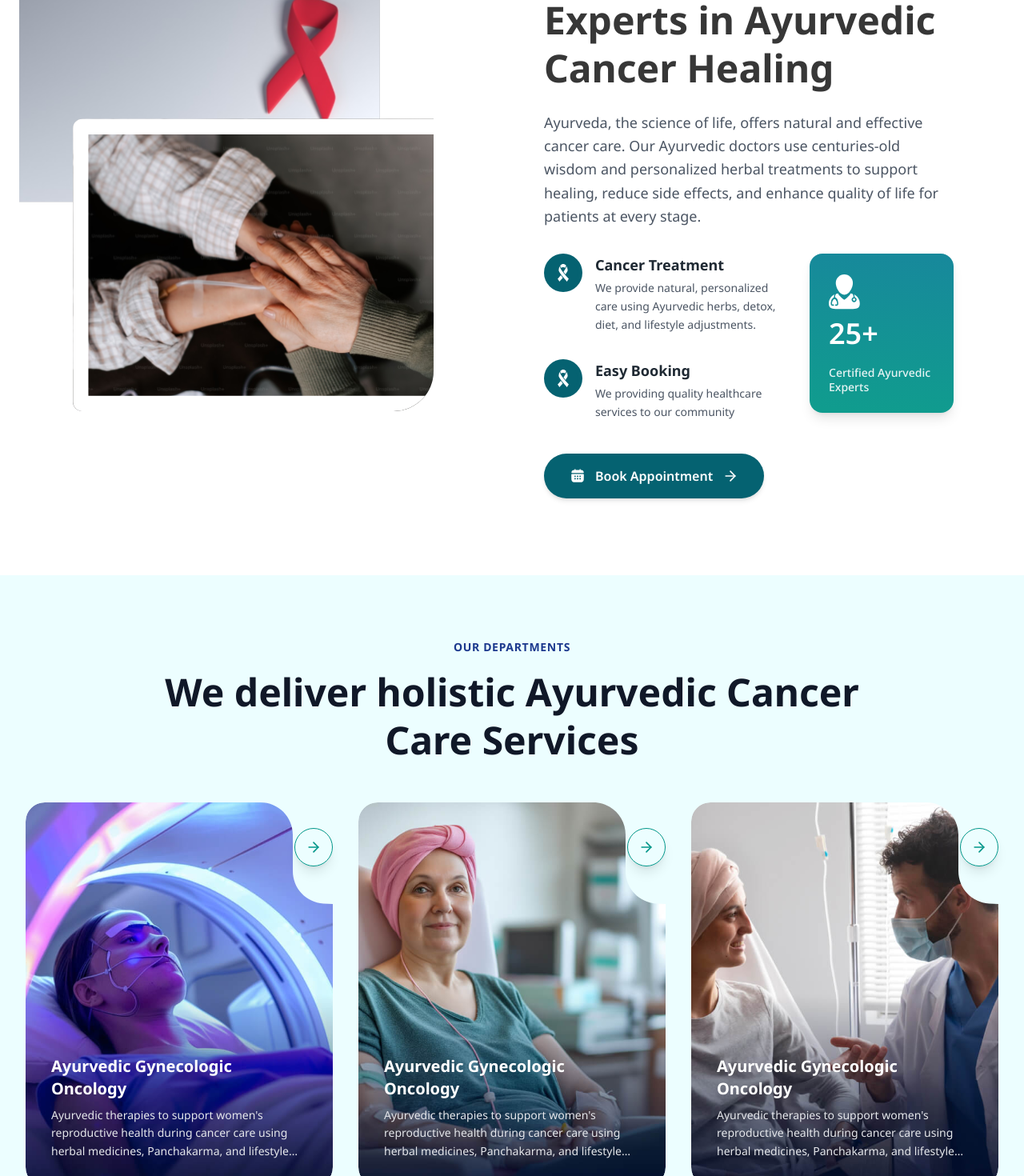
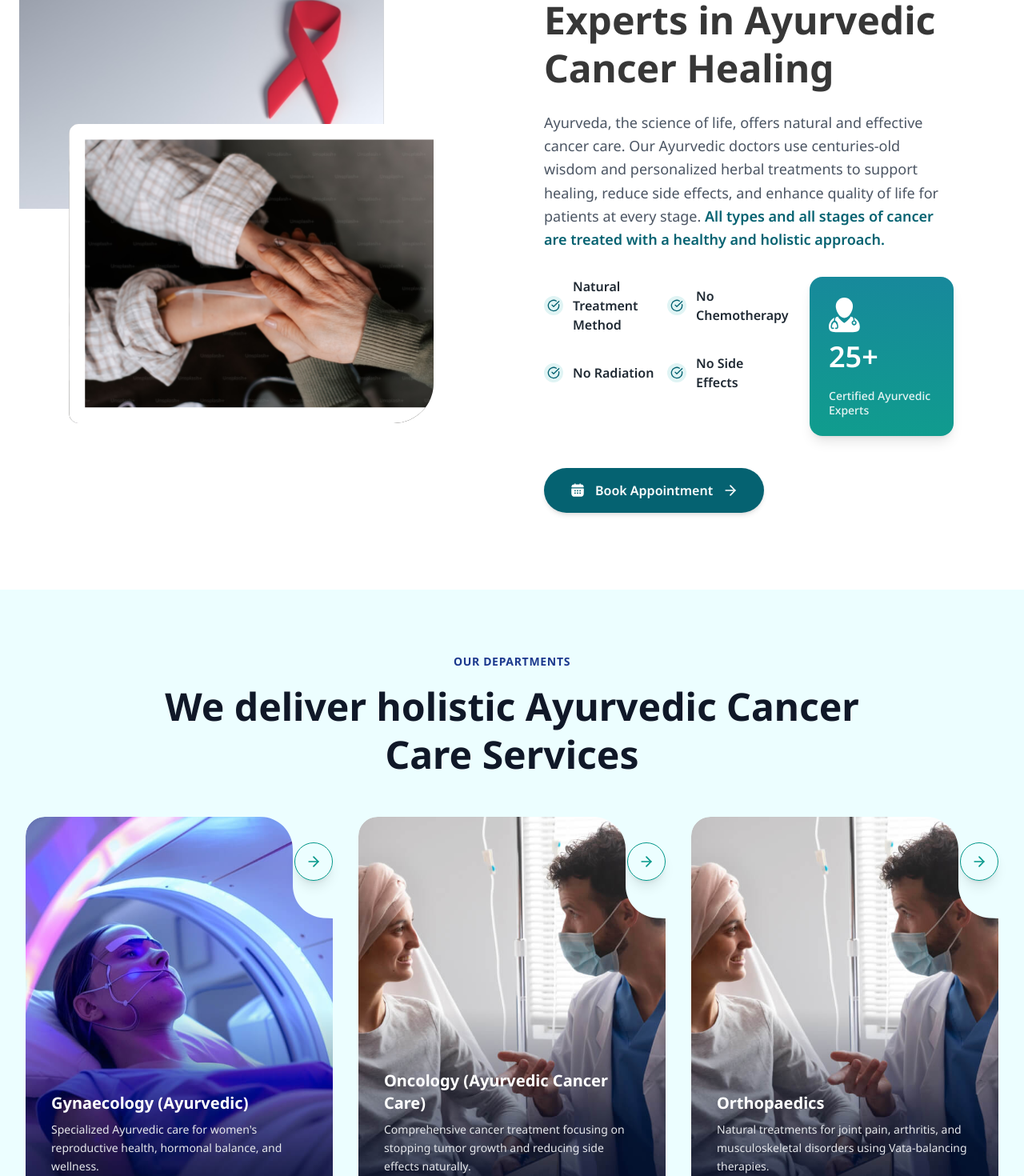
Before and after one commit to Jc-cell-cpu/sambhavnaclinic, a Next.js app: page / in a window 1280 px wide. Shown: the part 2620-4090 px from the top of the page at 80% size. Built offline with nearby package versions, Linux system fonts and the light colour scheme.

Commit message:
feat: add new UI components for clinic departments, medical facilities, doctors, and general site sections.

```diff
--- a/src/components/DepartmentDetails.tsx
+++ b/src/components/DepartmentDetails.tsx
@@ -7,73 +7,45 @@ import { motion, AnimatePresence } from "framer-motion";
 
 const departments = [
   {
-    id: "gyn-oncology",
-    title: "Ayurvedic Gynecologic Oncology",
-    shortTitle: "Gyn. Oncology",
+    id: "gynaecology",
+    title: "Gynaecology (Ayurvedic)",
+    shortTitle: "Gynaecology",
     description:
-      "Our specialized department focuses on women's reproductive cancers including ovarian, cervical, and uterine cancers. We combine ancient Ayurvedic wisdom with modern diagnostics to provide comprehensive care that addresses the root cause while managing symptoms and side effects of conventional treatments.",
+      "Our Gynaecology department offers specialized Ayurvedic care for women's reproductive health. We focus on hormonal balance, menstrual disorders, PCOD/PCOS, and uterine health using natural herbal therapies and lifestyle modifications.",
     image: "/images/Vector 1.svg",
     features: [
-      "Personalized hormone balancing",
-      "Rasayana therapy for tissue rejuvenation",
-      "Stress management & counseling",
-      "Dietary protocols for women's health",
+      "Hormonal balance correction",
+      "PCOD/PCOS management",
+      "Menstrual disorder treatments",
+      "Fertility support",
     ],
   },
   {
-    id: "gi-oncology",
-    title: "Gastrointestinal Oncology",
-    shortTitle: "GI Oncology",
+    id: "oncology",
+    title: "Oncology (Ayurvedic Cancer Care)",
+    shortTitle: "Oncology",
     description:
-      "Focusing on cancers of the digestive system such as stomach, liver, colorectal, and pancreatic cancers. Our treatments aim to restore Agni (digestive fire), improve metabolism, and enhance the body's natural detoxification processes.",
-    image: "/images/Vector 1 (1).svg",
+      "Our Oncology department provides comprehensive cancer treatment focusing on stopping tumor growth, preventing metastasis, and reducing the side effects of conventional treatments like chemotherapy and radiation.",
+    image: "/images/Vector 1 (3).svg",
     features: [
-      "Deep detoxification (Panchakarma)",
-      "Metabolic restoration",
-      "Liver health support",
-      "Gut immunity enhancement",
+      "Tumor growth management",
+      "Immunity boosting",
+      "Side-effect reduction",
+      "Metastasis prevention",
     ],
   },
   {
-    id: "immuno-oncology",
-    title: "Integrative Immuno-Oncology",
-    shortTitle: "Immuno-Oncology",
+    id: "orthopaedics",
+    title: "Orthopaedics",
+    shortTitle: "Orthopaedics",
     description:
-      "A specialized approach for boosting the body's immune defense against various types of tumors. This department works on strengthening Ojas (vitality) and building resistance against recurrence.",
-    image: "/images/Vector 1 (2).svg",
+      "The Orthopaedics department specializes in natural treatments for joint pain, arthritis, osteoarthritis, and other musculoskeletal disorders. We use Vata-balancing herbs and therapies to restore mobility and reduce pain.",
+    image: "/images/Vector 1 (5).svg",
     features: [
-      "Immunomodulatory herbs",
-      "Ojas-building therapies",
-      "Cellular rejuvenation",
-      "Recurrence prevention protocols",
-    ],
-  },
-  {
-    id: "palliative-care",
-    title: "Palliative & Supportive Care",
-    shortTitle: "Palliative Care",
-    description:
-      "Focused on improving the quality of life for patients with advanced illness. We provide symptomatic relief from pain, fatigue, and other side effects using safe, gentle Ayurvedic therapies.",
-    image: "/images/Vector 1 (3).svg",
-    features: [
-      "Pain management therapies",
-      "Mental & emotional support",
-      "Sleep quality improvement",
-      "Family counseling",
-    ],
-  },
-  {
-    id: "preventive-oncology",
-    title: "Preventive Oncology",
-    shortTitle: "Preventive Care",
-    description:
-      "Designed for individuals at high risk or those in remission. We focus on lifestyle modifications, dietary plans, and seasonal cleansing to maintain health and prevent disease occurrence.",
-    image: "/images/Vector 1 (4).svg",
-    features: [
-      "Genetic risk assessment",
-      "Seasonal detox plans",
-      "Lifestyle correction",
-      "Nutritional guidance",
+      "Joint pain relief",
+      "Arthritis management",
+      "Spine & back care",
+      "Mobility restoration",
     ],
   },
 ];
--- a/src/components/Departments.tsx
+++ b/src/components/Departments.tsx
@@ -12,39 +12,21 @@ interface Department {
 
 const departments: Department[] = [
   {
-    title: "Ayurvedic Gynecologic Oncology",
+    title: "Gynaecology (Ayurvedic)",
     description:
-      "Ayurvedic therapies to support women's reproductive health during cancer care using herbal medicines, Panchakarma, and lifestyle correction.",
+      "Specialized Ayurvedic care for women's reproductive health, hormonal balance, and wellness.",
     image: "/images/Vector 1.svg",
   },
   {
-    title: "Ayurvedic Gynecologic Oncology",
+    title: "Oncology (Ayurvedic Cancer Care)",
     description:
-      "Ayurvedic therapies to support women's reproductive health during cancer care using herbal medicines, Panchakarma, and lifestyle correction.",
-    image: "/images/Vector 1 (1).svg",
-  },
-  {
-    title: "Ayurvedic Gynecologic Oncology",
-    description:
-      "Ayurvedic therapies to support women's reproductive health during cancer care using herbal medicines, Panchakarma, and lifestyle correction.",
-    image: "/images/Vector 1 (2).svg",
-  },
-  {
-    title: "Ayurvedic Gynecologic Oncology",
-    description:
-      "Ayurvedic therapies to support women's reproductive health during cancer care using herbal medicines, Panchakarma, and lifestyle correction.",
+      "Comprehensive cancer treatment focusing on stopping tumor growth and reducing side effects naturally.",
     image: "/images/Vector 1 (3).svg",
   },
   {
-    title: "Ayurvedic Gynecologic Oncology",
+    title: "Orthopaedics",
     description:
-      "Ayurvedic therapies to support women's reproductive health during cancer care using herbal medicines, Panchakarma, and lifestyle correction.",
-    image: "/images/Vector 1 (4).svg",
-  },
-  {
-    title: "Ayurvedic Gynecologic Oncology",
-    description:
-      "Ayurvedic therapies to support women's reproductive health during cancer care using herbal medicines, Panchakarma, and lifestyle correction.",
+      "Natural treatments for joint pain, arthritis, and musculoskeletal disorders using Vata-balancing therapies.",
     image: "/images/Vector 1 (5).svg",
   },
 ];
--- a/src/components/MedicalFacilities.tsx
+++ b/src/components/MedicalFacilities.tsx
@@ -2,49 +2,72 @@
 
 import React from "react";
 import {
-  Beaker,
-  BedDouble,
+  Stethoscope,
+  Snowflake,
+  TestTube,
+  Scan,
+  Droplet,
+  CircleDot,
   Activity,
-  Pill,
-  Microscope,
+  Leaf,
   Ambulance,
+  ShieldCheck,
 } from "lucide-react";
 
 const facilities = [
   {
-    icon: Beaker,
-    title: "Advanced Lab",
+    icon: Stethoscope,
+    title: "OPD & IPD Facilities",
     description:
-      "State-of-the-art diagnostic laboratory for precise and timely reports.",
+      "Comprehensive Out-Patient and In-Patient departments for complete care.",
+  },
+  // {
+  //   icon: Snowflake,
+  //   title: "Fully Air-Conditioned Rooms",
+  //   description:
+  //     "Comfortable, temperature-controlled environment for patient recovery.",
+  // },
+  {
+    icon: TestTube,
+    title: "Advanced Laboratory Tests",
+    description:
+      "High-precision diagnostic testing for accurate health assessments.",
   },
   {
-    icon: BedDouble,
-    title: "In-Patient Services",
-    description:
-      "Comfortable and hygienic rooms for patients requiring extended care.",
+    icon: Scan,
+    title: "Ultrasound & X-Ray Services",
+    description: "Modern imaging diagnositics available on-site.",
+  },
+  {
+    icon: Droplet,
+    title: "Blood Testing Facilities",
+    description: "Full-spectrum hematology and blood investigations.",
+  },
+  {
+    icon: CircleDot,
+    title: "Cupping Therapy",
+    description: "Traditional Hijama and cupping therapies for pain and detox.",
   },
   {
     icon: Activity,
-    title: "Panchakarma Center",
-    description:
-      "Dedicated facility for specialized detox and rejuvenation therapies.",
+    title: "Regimental Therapy",
+    description: "Specialized Ilaj-bit-Tadbeer therapies for holistic healing.",
   },
   {
-    icon: Pill,
-    title: "Ayurvedic Pharmacy",
+    icon: Leaf,
+    title: "Panchkarma Treatment",
     description:
-      "In-house pharmacy compliant with GMP standards for authentic medicines.",
-  },
-  {
-    icon: Microscope,
-    title: "Research Wing",
-    description: "Ongoing clinical research to enhance treatment efficacy.",
+      "Complete Ayurvedic detoxification and rejuvenation procedures.",
   },
   {
     icon: Ambulance,
-    title: "Emergency Support",
-    description:
-      "24/7 medical support and ambulance services for critical needs.",
+    title: "24×7 Emergency Services",
+    description: "Round-the-clock emergency support and rapid response.",
+  },
+  {
+    icon: ShieldCheck,
+    title: "Clean, Safe & Patient-Friendly",
+    description: "Hygienic environment focused on patient safety and comfort.",
   },
 ];
 
--- a/src/components/TreatmentsSection.tsx
+++ b/src/components/TreatmentsSection.tsx
@@ -5,49 +5,34 @@ import React from "react";
 
 const treatments = [
   {
+    title: "Liver Cancer",
+    description:
+      "Ayurvedic care to support liver function, detoxify the body (Yakrut Shodhan), and boost immunity using targeted herbal therapies.",
+  },
+  {
+    title: "Kidney Cancer",
+    description:
+      "Focusing on restoring kidney health (Vrikka health) and balancing bodily fluids through specialized herbs and dietary adjustments.",
+  },
+  {
     title: "Breast Cancer",
     description:
-      "By balancing the Tridoshas, customized Rasayana therapies and formulations such as Haridra boost the immune system.",
+      "Holistic management focusing on hormonal balance, lymphatic drainage, and reducing tumor progression through natural remedies.",
   },
   {
-    title: "Lung Cancer",
+    title: "Urinary Bladder Cancer",
     description:
-      "By balancing the Tridoshas, customized Rasayana therapies and formulations such as Haridra boost the immune system.",
+      "Natural therapies to soothe the urinary tract, reduce inflammation, and strengthen bladder function (Basti health).",
   },
   {
-    title: "Colorectal Cancer",
+    title: "Blood Cancer",
     description:
-      "By balancing the Tridoshas, customized Rasayana therapies and formulations such as Haridra boost the immune system.",
+      "Purification therapies (Raktamokshana) and immunity-enhancing herbs to support healthy blood cell production and vitality.",
   },
   {
     title: "Prostate Cancer",
     description:
-      "By balancing the Tridoshas, customized Rasayana therapies and formulations such as Haridra boost the immune system.",
-  },
-  {
-    title: "Ovarian Cancer",
-    description:
-      "By balancing the Tridoshas, customized Rasayana therapies and formulations such as Haridra boost the immune system.",
-  },
-  {
-    title: "Liver Cancer",
-    description:
-      "By balancing the Tridoshas, customized Rasayana therapies and formulations such as Haridra boost the immune system.",
-  },
-  {
-    title: "Leukemia",
-    description:
-      "By balancing the Tridoshas, customized Rasayana therapies and formulations such as Haridra boost the immune system.",
-  },
-  {
-    title: "Brain Cancer",
-    description:
-      "By balancing the Tridoshas, customized Rasayana therapies and formulations such as Haridra boost the immune system.",
-  },
-  {
-    title: "Skin Cancer",
-    description:
-      "By balancing the Tridoshas, customized Rasayana therapies and formulations such as Haridra boost the immune system.",
+      "Specialized care for men's health focusing on reducing prostate enlargement and balancing male hormones naturally.",
   },
 ];
 
--- a/src/components/WhyChooseUsSection.tsx
+++ b/src/components/WhyChooseUsSection.tsx
@@ -2,7 +2,7 @@
 
 import Image from "next/image";
 import { motion } from "framer-motion";
-import { ArrowRight } from "lucide-react";
+import { ArrowRight, CheckCircle } from "lucide-react";
 import Link from "next/link";
 
 export default function WhyChooseUsSection() {
@@ -102,7 +102,7 @@ export default function WhyChooseUsSection() {
           <div className="flex justify-center order-2 lg:order-2">
             <div className="relative w-full max-w-[300px] md:max-w-[350px] lg:max-w-full -mb-5 aspect-3/4 lg:aspect-auto lg:h-[500px]">
               <Image
-                src="/images/doctor.svg"
+                src="/images/doco.png"
                 alt="Ayurvedic doctor"
                 fill
                 className="object-contain object-center"
@@ -170,56 +170,33 @@ function TrustedExperts() {
               Ayurveda, the science of life, offers natural and effective cancer
               care. Our Ayurvedic doctors use centuries-old wisdom and
               personalized herbal treatments to support healing, reduce side
-              effects, and enhance quality of life for patients at every stage.
+              effects, and enhance quality of life for patients at every stage.{" "}
+              <span className="font-semibold text-[#056271]">
+                All types and all stages of cancer are treated with a healthy
+                and holistic approach.
+              </span>
             </p>
           </div>
 
           {/* Features and Stat Card Row */}
           <div className="flex flex-col md:flex-row gap-8 items-start">
             {/* Features List */}
-            <div className="flex-1 space-y-8">
-              {/* Feature 1 */}
-              <div className="flex gap-4">
-                <div className="shrink-0 w-12 h-12 rounded-full bg-[#056271] flex items-center justify-center text-white">
-                  <Image
-                    src="/images/RedcrosImage.svg"
-                    alt="Leaf Icon"
-                    width={29}
-                    height={29}
-                    className="w-9 h-9"
-                  />
+            <div className="flex-1 grid grid-cols-1 sm:grid-cols-2 gap-x-2 gap-y-6">
+              {[
+                "Natural Treatment Method",
+                "No Chemotherapy",
+                "No Radiation",
+                "No Side Effects",
+              ].map((item, index) => (
+                <div key={index} className="flex items-center gap-3">
+                  <div className="shrink-0 w-6 h-6 rounded-full bg-[#E0F4F4] flex items-center justify-center text-[#056271]">
+                    <CheckCircle className="w-4 h-4" />
+                  </div>
+                  <span className="text-[#1F2933] font-semibold text-sm md:text-base">
+                    {item}
+                  </span>
                 </div>
-                <div>
-                  <h3 className="text-lg font-bold text-[#1F2933] mb-1">
-                    Cancer Treatment
-                  </h3>
-                  <p className="text-[#4B5563] text-sm leading-relaxed">
-                    We provide natural, personalized care using Ayurvedic herbs,
-                    detox, diet, and lifestyle adjustments.
-                  </p>
-                </div>
-              </div>
-
-              {/* Feature 2 */}
-              <div className="flex gap-4">
-                <div className="shrink-0 w-12 h-12 rounded-full bg-[#056271] flex items-center justify-center text-white">
-                  <Image
-                    src="/images/RedcrosImage.svg"
-                    alt="Leaf Icon"
-                    width={29}
-                    height={29}
-                    className="w-9 h-9"
-                  />
-                </div>
-                <div>
-                  <h3 className="text-lg font-bold text-[#1F2933] mb-1">
-                    Easy Booking
-                  </h3>
-                  <p className="text-[#4B5563] text-sm leading-relaxed">
-                    We providing quality healthcare services to our community
-                  </p>
-                </div>
-              </div>
+              ))}
             </div>
 
             {/* Stat Card */}
```
Also changed, not shown: src/components/DepartmentDoctors.tsx (+13 -25 lines), src/components/Footer.tsx (+6 -6 lines), src/components/MeetOurDoctors.tsx (+9 -9 lines), src/components/MoreInfo.tsx (+5 -3 lines), 1 other file (tests, documents, lock files or other folders).
